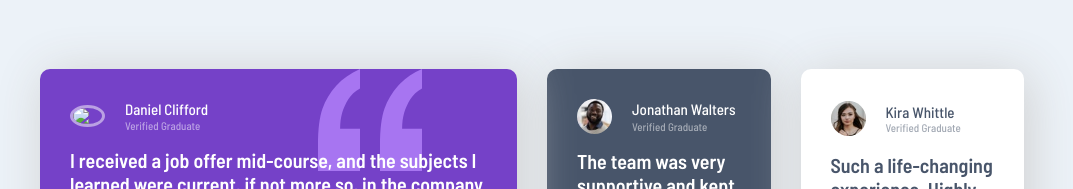
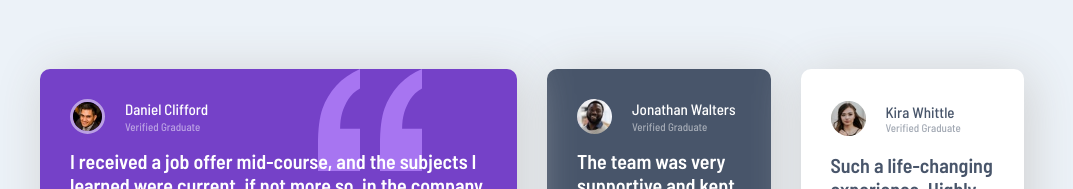
Before and after one commit to AndreaTamara/testimonials-grid-section-main, a plain HTML site: page index.html in a window 1280 px wide. Shown: the top 189 px of the page, without its empty margins (108-1181 px from the left). Drawn offline with Linux system fonts and the light colour scheme; the site is published under a folder, as on GitHub Pages, so addresses that start at the root find nothing.

Commit message:
correccion img

```diff
--- a/index.html
+++ b/index.html
@@ -15,7 +15,7 @@
   <div class="grid-container">
     <div id="item1" class="grid-item">
       <img id="img-fondo" src="images/bg-pattern-quotation.svg">
-      <img class="img-daniel" src="/images/image-daniel.jpg">
+      <img class="img-daniel" src="images/image-daniel.jpg">
       <h4 class="name-daniel">Daniel Clifford</h4>
       <h6 class="verified-daniel">Verified Graduate</h6>
       <h3 class="recap-daniel">I received a job offer mid-course, and the subjects I learned were current, if not more so,
```
